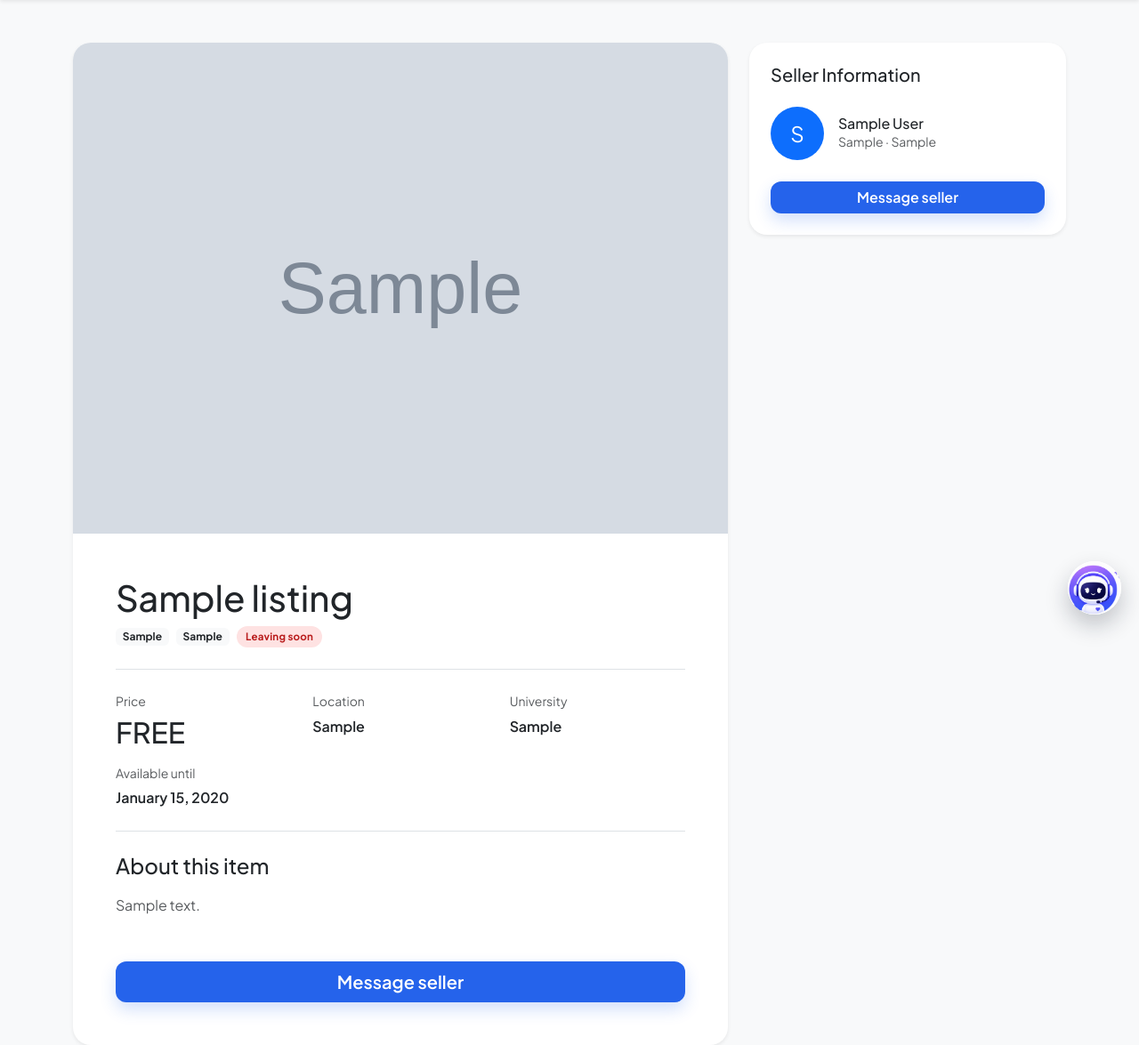
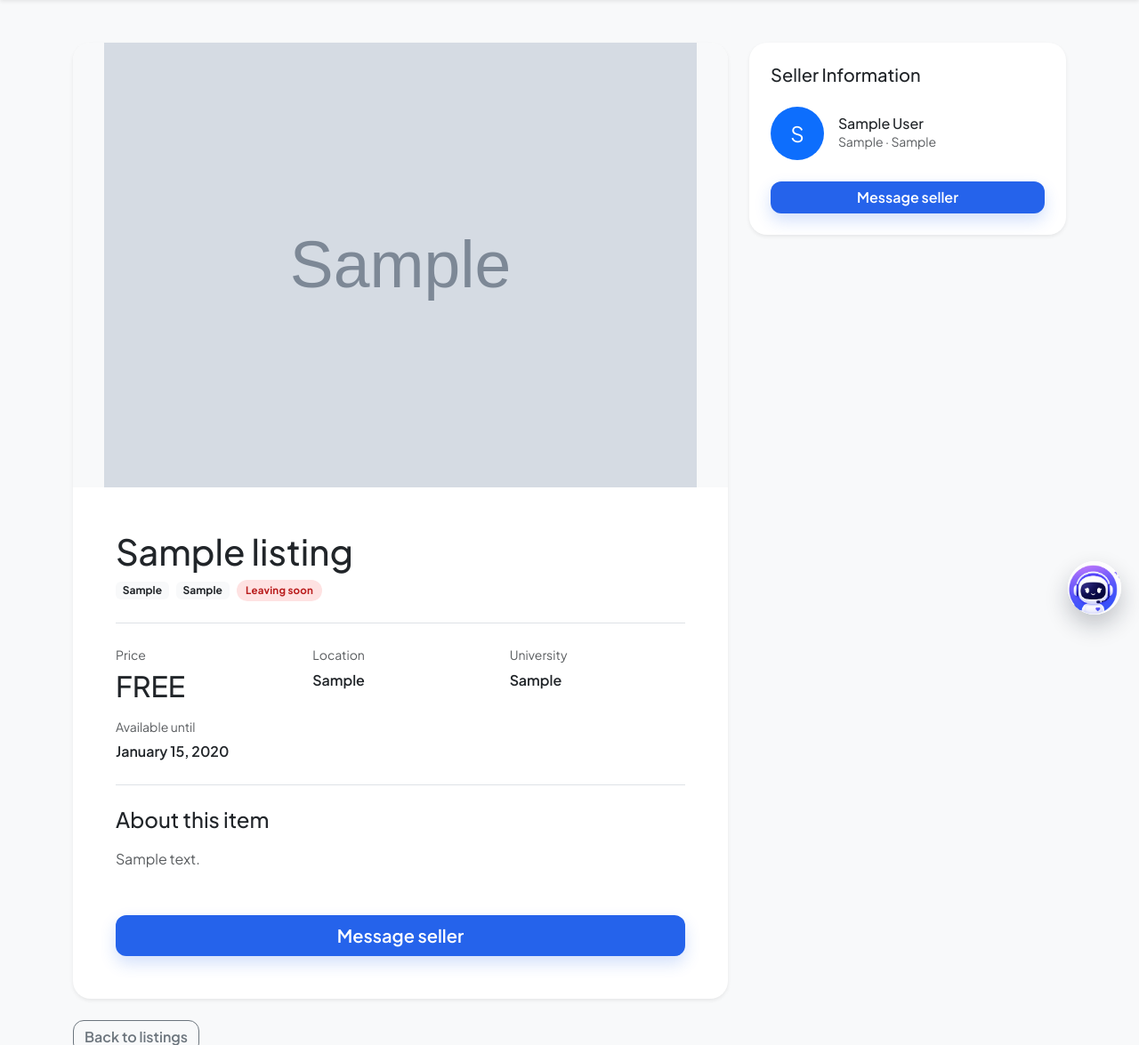
Before and after one commit to guptaamlan456-cloud/UniSwap, a Flask app: page /listings/1 in a window 1280 px wide. Shown: the part 89-1264 px from the top of the page at 89% size. Run offline with Flask 3, Linux system fonts and the light colour scheme; tables that the repository leaves empty hold one stand-in row (values such as "Sample post"); grey boxes marked "Sample" are stand-in pictures.

Commit message:
size fix 3

```diff
--- a/app/static/css/main.css
+++ b/app/static/css/main.css
@@ -256,3 +256,14 @@ footer .container {
     width: min(92vw, 330px);
   }
 }
+.listing-detail-image {
+  width: 100%;
+  max-height: 500px;
+  object-fit: contain;
+  background: #f8f9fa;
+  display: block;
+}
+
+.thumbnail-image:hover {
+  border: 2px solid #2563eb !important;
+}
```
